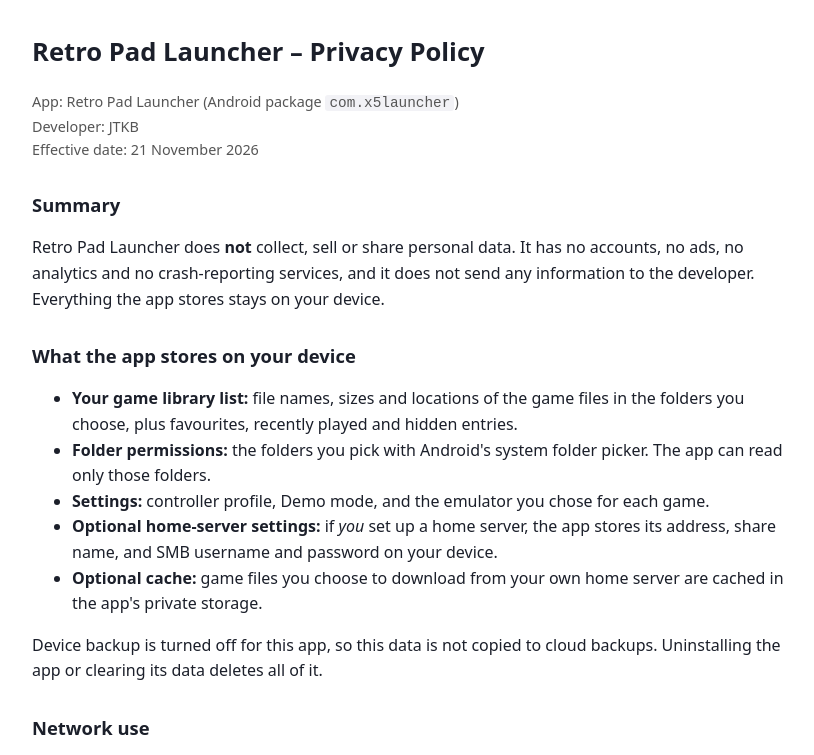
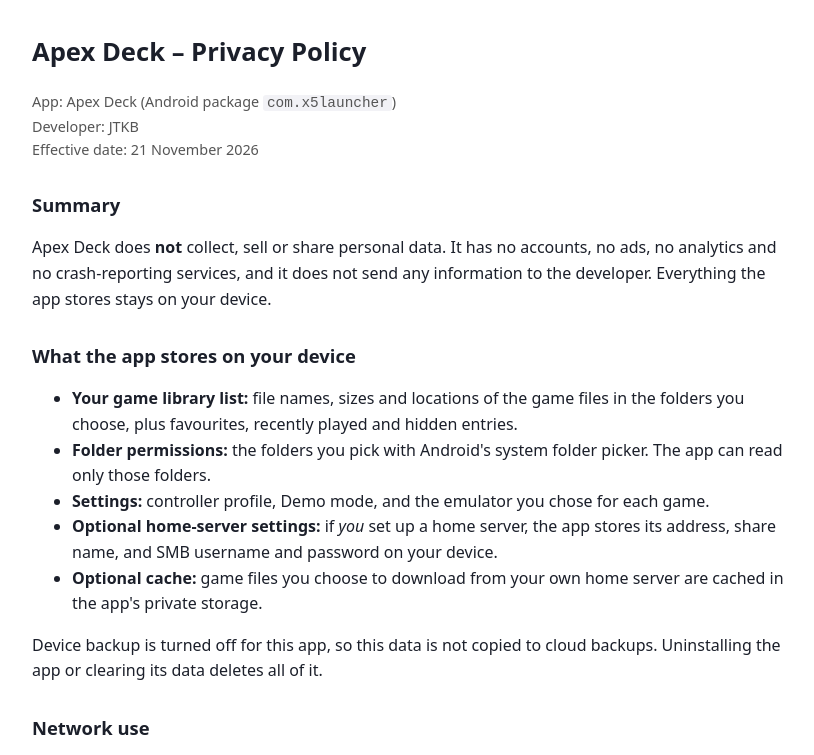
Before and after one commit to JTKB-dev/privacy, a plain HTML site: page privacy_retropad.html in a window 1280 px wide. Shown: the top 755 px of the page, without its empty margins (228-1042 px from the left). Drawn offline with Linux system fonts and the light colour scheme.

Commit message:
Rename Retro Pad Launcher to Apex Deck

```diff
--- a/privacy_retropad.html
+++ b/privacy_retropad.html
@@ -3,7 +3,7 @@
 <head>
 <meta charset="utf-8">
 <meta name="viewport" content="width=device-width, initial-scale=1">
-<title>Retro Pad Launcher – Privacy Policy</title>
+<title>Apex Deck – Privacy Policy</title>
 <style>
  body{font-family:system-ui,-apple-system,Segoe UI,Roboto,sans-serif;max-width:760px;margin:2rem auto;padding:0 1rem;line-height:1.6;color:#1b1f2a}
  h1{font-size:1.6rem} h2{font-size:1.15rem;margin-top:1.8rem} code{background:#f2f2f6;padding:0 .25rem;border-radius:3px}
@@ -11,13 +11,13 @@
 </style>
 </head>
 <body>
-<h1>Retro Pad Launcher – Privacy Policy</h1>
-<p class="small">App: Retro Pad Launcher (Android package <code>com.x5launcher</code>)<br>
+<h1>Apex Deck – Privacy Policy</h1>
+<p class="small">App: Apex Deck (Android package <code>com.x5launcher</code>)<br>
 Developer: JTKB<br>
 Effective date: 21 November 2026</p>
 
 <h2>Summary</h2>
-<p>Retro Pad Launcher does <strong>not</strong> collect, sell or share personal data. It has no accounts, no ads, no analytics and no crash-reporting services, and it does not send any information to the developer. Everything the app stores stays on your device.</p>
+<p>Apex Deck does <strong>not</strong> collect, sell or share personal data. It has no accounts, no ads, no analytics and no crash-reporting services, and it does not send any information to the developer. Everything the app stores stays on your device.</p>
 
 <h2>What the app stores on your device</h2>
 <ul>
@@ -43,7 +43,7 @@ Effective date: 21 November 2026</p>
 <p>When you start a game, the file is handed to the emulator app you installed separately. That app has its own privacy policy.</p>
 
 <h2>No games included</h2>
-<p>Retro Pad Launcher contains no games, ROMs, BIOS files or third-party artwork, and it does not download any from the internet. You supply your own legally owned files.</p>
+<p>Apex Deck contains no games, ROMs, BIOS files or third-party artwork, and it does not download any from the internet. You supply your own legally owned files.</p>
 
 <h2>Children</h2>
 <p>The app is not directed at children under 13 and does not knowingly collect any data from anyone.</p>
```
